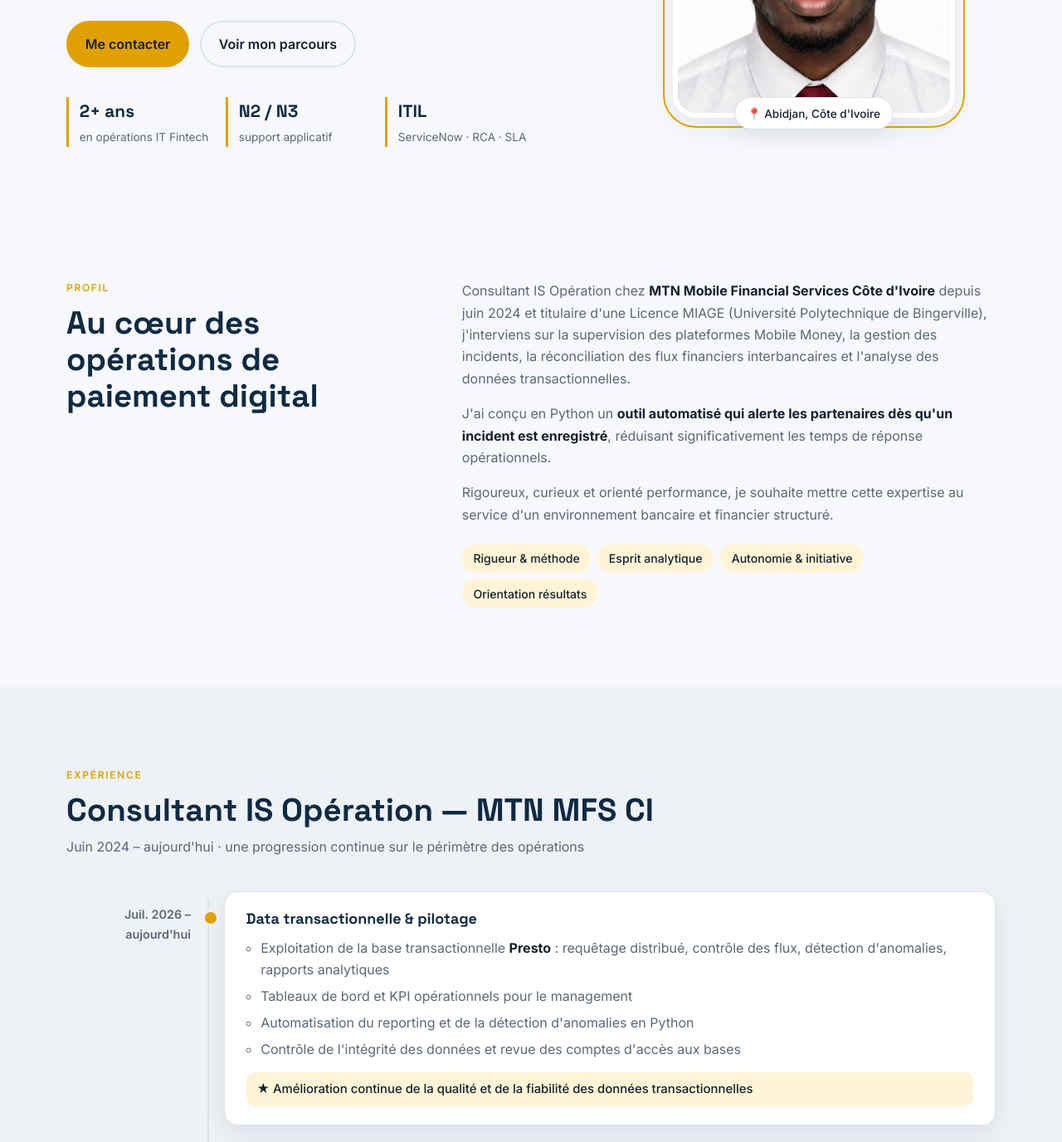
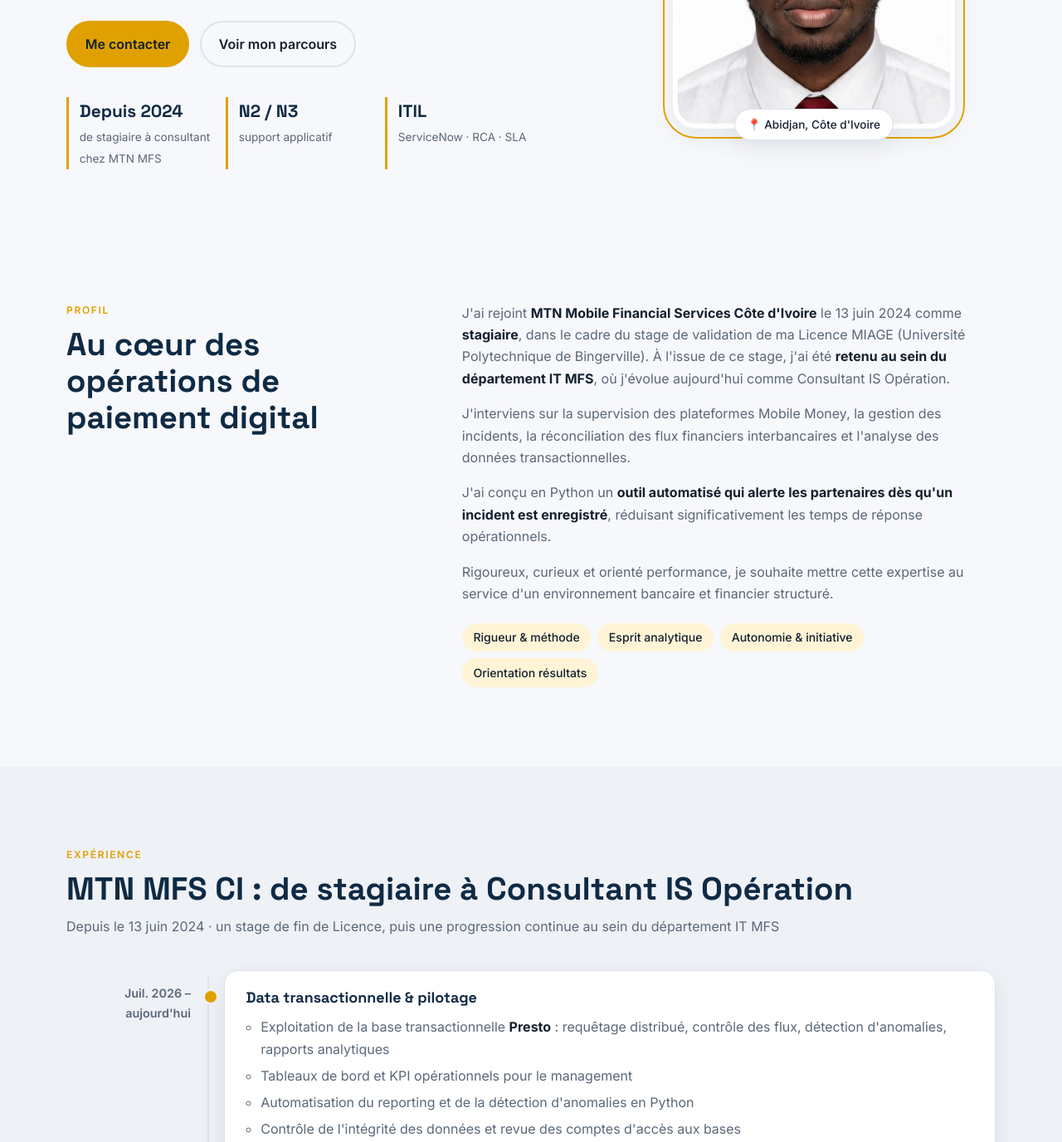
Before and after one commit to augustinyohgb45/augustinyohgb45.github.io, a plain HTML site: page index.html in a window 1280 px wide. Shown: the part 479-1855 px from the top of the page at 83% size. Drawn offline with Linux system fonts and the light colour scheme.

Commit message:
Mise en avant du parcours : stage de fin de Licence puis recrutement (13 juin 2024)
Co-Authored-By: Claude Opus 5.5 <noreply@anthropic.com>

```diff
--- a/index.html
+++ b/index.html
@@ -51,7 +51,7 @@
             <a href="#experience" class="btn btn-ghost">Voir mon parcours</a>
           </div>
           <ul class="stats">
-            <li><strong>2+ ans</strong><span>en opérations IT Fintech</span></li>
+            <li><strong>Depuis 2024</strong><span>de stagiaire à consultant chez MTN MFS</span></li>
             <li><strong>N2 / N3</strong><span>support applicatif</span></li>
             <li><strong>ITIL</strong><span>ServiceNow · RCA · SLA</span></li>
           </ul>
@@ -73,7 +73,8 @@
           <h2>Au cœur des opérations de paiement digital</h2>
         </div>
         <div class="prose">
-          <p>Consultant IS Opération chez <strong>MTN Mobile Financial Services Côte d'Ivoire</strong> depuis juin 2024 et titulaire d'une Licence MIAGE (Université Polytechnique de Bingerville), j'interviens sur la supervision des plateformes Mobile Money, la gestion des incidents, la réconciliation des flux financiers interbancaires et l'analyse des données transactionnelles.</p>
+          <p>J'ai rejoint <strong>MTN Mobile Financial Services Côte d'Ivoire</strong> le 13 juin 2024 comme <strong>stagiaire</strong>, dans le cadre du stage de validation de ma Licence MIAGE (Université Polytechnique de Bingerville). À l'issue de ce stage, j'ai été <strong>retenu au sein du département IT MFS</strong>, où j'évolue aujourd'hui comme Consultant IS Opération.</p>
+          <p>J'interviens sur la supervision des plateformes Mobile Money, la gestion des incidents, la réconciliation des flux financiers interbancaires et l'analyse des données transactionnelles.</p>
           <p>J'ai conçu en Python un <strong>outil automatisé qui alerte les partenaires dès qu'un incident est enregistré</strong>, réduisant significativement les temps de réponse opérationnels.</p>
           <p>Rigoureux, curieux et orienté performance, je souhaite mettre cette expertise au service d'un environnement bancaire et financier structuré.</p>
           <ul class="tags">
@@ -90,8 +91,8 @@
     <section id="experience" class="section alt">
       <div class="wrap">
         <p class="eyebrow">Expérience</p>
-        <h2>Consultant IS Opération — MTN MFS CI</h2>
-        <p class="sub">Juin 2024 – aujourd'hui · une progression continue sur le périmètre des opérations</p>
+        <h2>MTN MFS CI : de stagiaire à Consultant IS Opération</h2>
+        <p class="sub">Depuis le 13 juin 2024 · un stage de fin de Licence, puis une progression continue au sein du département IT MFS</p>
 
         <ol class="timeline">
           <li>
@@ -146,10 +147,11 @@
             </div>
           </li>
           <li>
-            <div class="when">Juin 2024 – Déc. 2024</div>
+            <div class="when">13 juin 2024 – Déc. 2024</div>
             <div class="card">
-              <h3>Gestion des incidents ITIL</h3>
+              <h3>Stage de fin de Licence, puis recrutement</h3>
               <ul>
+                <li>Entrée chez MTN MFS CI en <strong>stage de validation de la Licence MIAGE</strong>, puis <strong>retenu au sein du département IT MFS</strong></li>
                 <li>Analyse, escalade, documentation et clôture des incidents selon ITIL</li>
                 <li>Analyse technique et financière des écarts entre systèmes partenaires</li>
                 <li>Projets d'intégration et d'optimisation des plateformes de paiement</li>
```
